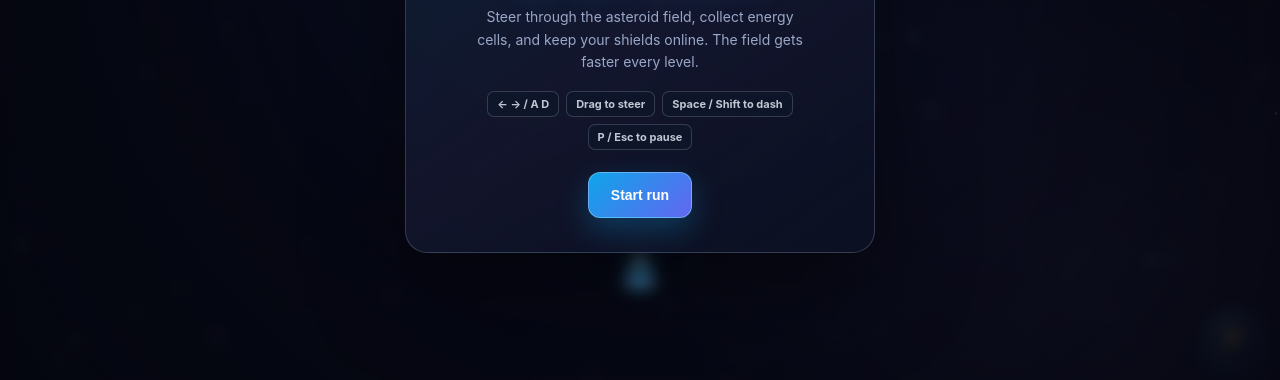
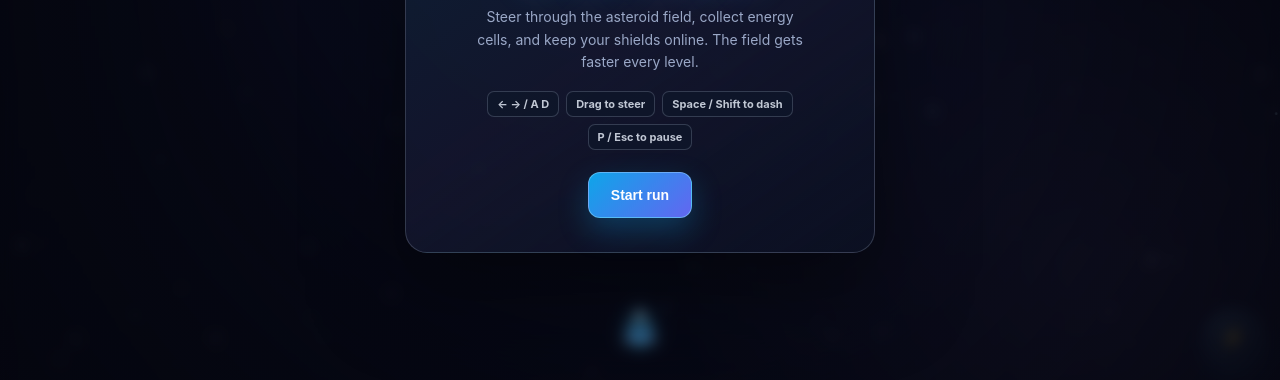
Before and after one commit to uraserbl-beep/PlayGround, a plain HTML site: page game.html in a window 1280 px wide. Shown: the part 369-749 px from the top of the page. Drawn offline with Linux system fonts and the light colour scheme.

Commit message:
Publish static build for issue #1
Run: 45708814258
Attempt: 1
Generation: 2
Source: 17595fb60df4c04491a95613aad74cd5dda8da84

```diff
--- a/game.html
+++ b/game.html
@@ -168,10 +168,9 @@
       backdrop-filter: blur(7px);
       opacity: 0;
       visibility: hidden;
-      pointer-events: none;
       transition: opacity 0.2s ease, visibility 0s linear 0.2s;
     }
-    .overlay.show { opacity: 1; visibility: visible; pointer-events: auto; transition: opacity 0.2s ease, visibility 0s linear 0s; }
+    .overlay.show { opacity: 1; visibility: visible; transition: opacity 0.2s ease, visibility 0s; }
     .panel {
       width: min(470px, 100%);
       padding: clamp(22px, 4vw, 34px);
@@ -416,11 +415,6 @@
       return Math.max(min, Math.min(max, value));
     }
 
-    // Keep the ship above the dash button and touch hint on short screens.
-    function playerBottomInset(height) {
-      return Math.max(160, Math.min(200, height * 0.2));
-    }
-
     function rand(min, max) {
       return min + Math.random() * (max - min);
     }
@@ -511,7 +505,7 @@
       canvas.height = Math.round(height * state.dpr);
       ctx.setTransform(state.dpr, 0, 0, state.dpr, 0, 0);
       state.playerR = clamp(Math.min(width, height) * 0.028, 12, 18);
-      state.playerY = height - playerBottomInset(height);
+      state.playerY = height - Math.max(62, Math.min(110, height * 0.13));
       state.playerX = clamp(state.playerX || width / 2, state.playerR, width - state.playerR);
       state.targetX = clamp(state.targetX || state.playerX, state.playerR, width - state.playerR);
       for (const asteroid of state.asteroids) {
@@ -553,7 +547,7 @@
       state.particles = [];
       state.playerX = state.width / 2;
       state.targetX = state.playerX;
-      state.playerY = state.height - playerBottomInset(state.height);
+      state.playerY = state.height - Math.max(62, Math.min(110, state.height * 0.13));
       state.hudScore = -1;
       state.hudShields = -1;
       state.hudLevel = -1;
@@ -641,12 +635,11 @@
       ui.overlay.classList.add('show');
       ui.overlay.setAttribute('aria-hidden', 'false');
       if (kind !== 'ready') {
-        // Move focus after the overlay is painted so keyboard users land on the action.
+        // The overlay is visibility:hidden until the show class lands, so wait a frame
+        // before moving focus into the dialog.
         requestAnimationFrame(() => {
           if (!ui.overlay.classList.contains('show')) return;
-          try { ui.primary.focus({ preventScroll: true }); } catch (_) {
-            try { ui.primary.focus(); } catch (_) { /* focus is optional */ }
-          }
+          try { ui.primary.focus({ preventScroll: true }); } catch (_) { /* focus is optional */ }
         });
       }
     }
@@ -674,9 +667,9 @@
         ui.level.textContent = String(state.level);
         state.hudLevel = state.level;
       }
-      if (state.best !== state.hudBest || score > state.hudBest) {
-        ui.best.textContent = String(Math.max(state.best, score)).padStart(4, '0');
-        state.hudBest = Math.max(state.best, score);
+      if (state.best !== state.hudBest) {
+        ui.best.textContent = String(state.best).padStart(4, '0');
+        state.hudBest = state.best;
       }
       const canPause = state.mode === 'running' || state.mode === 'paused';
       ui.pause.disabled = !canPause;
@@ -688,14 +681,10 @@
         state.hudDashReady = dashReady;
       }
       const dashLabel = state.dashCooldown > 0 ? String(Math.ceil(state.dashCooldown)) : '⚡';
-      const dashAria = state.dashCooldown > 0
-        ? 'Dash recharging: ' + Math.ceil(state.dashCooldown) + ' seconds'
-        : (dashReady ? 'Dash' : 'Dash available during a run');
-      const dashKey = dashLabel + '|' + dashAria;
-      if (dashKey !== state.hudDash) {
+      if (dashLabel !== state.hudDash) {
         ui.dash.textContent = dashLabel;
-        ui.dash.setAttribute('aria-label', dashAria);
-        state.hudDash = dashKey;
+        ui.dash.setAttribute('aria-label', dashReady ? 'Dash' : 'Dash recharging: ' + Math.ceil(state.dashCooldown) + ' seconds');
+        state.hudDash = dashLabel;
       }
     }
 
```
Also changed, not shown: .omgithub/deployment.json.
